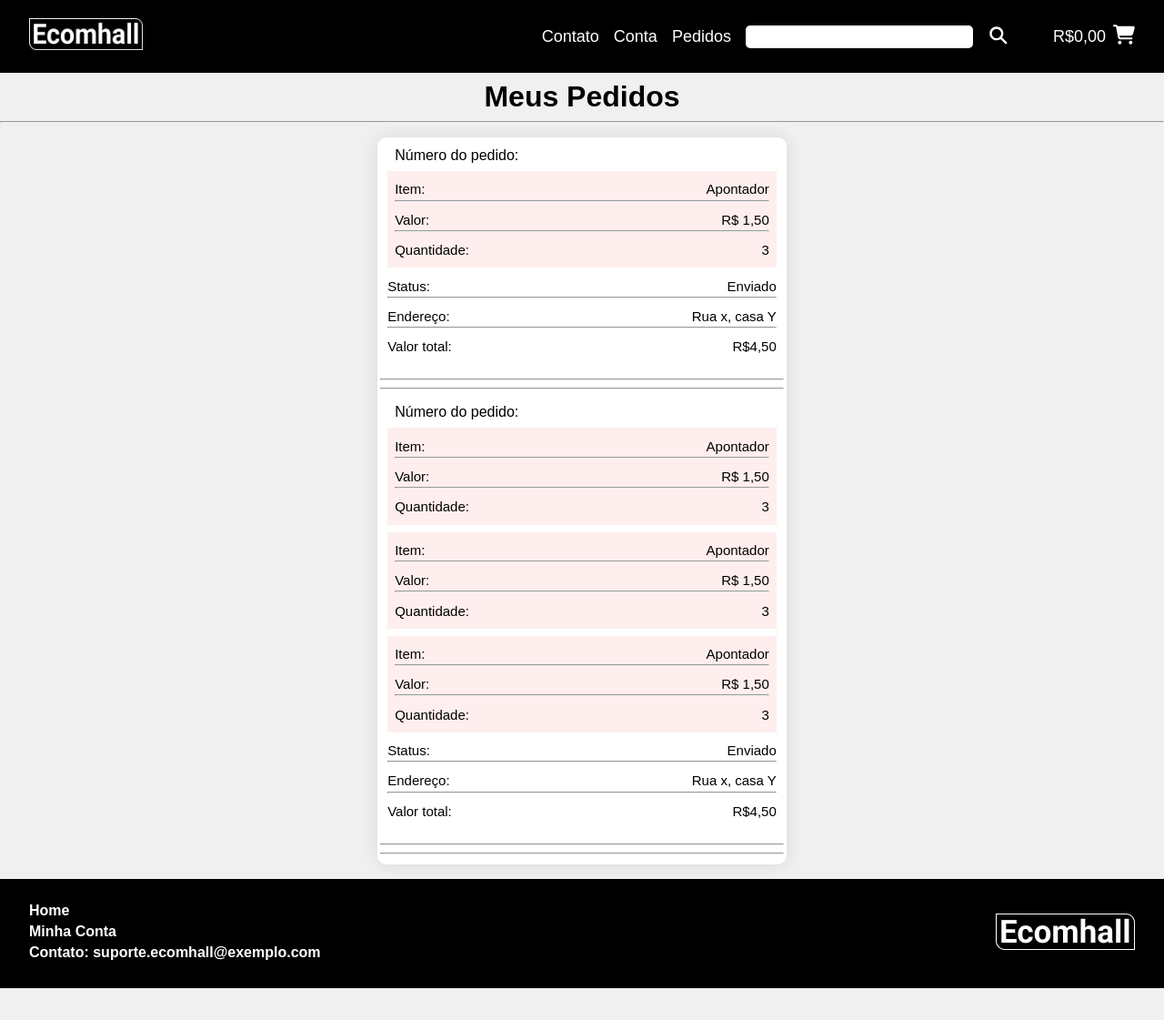
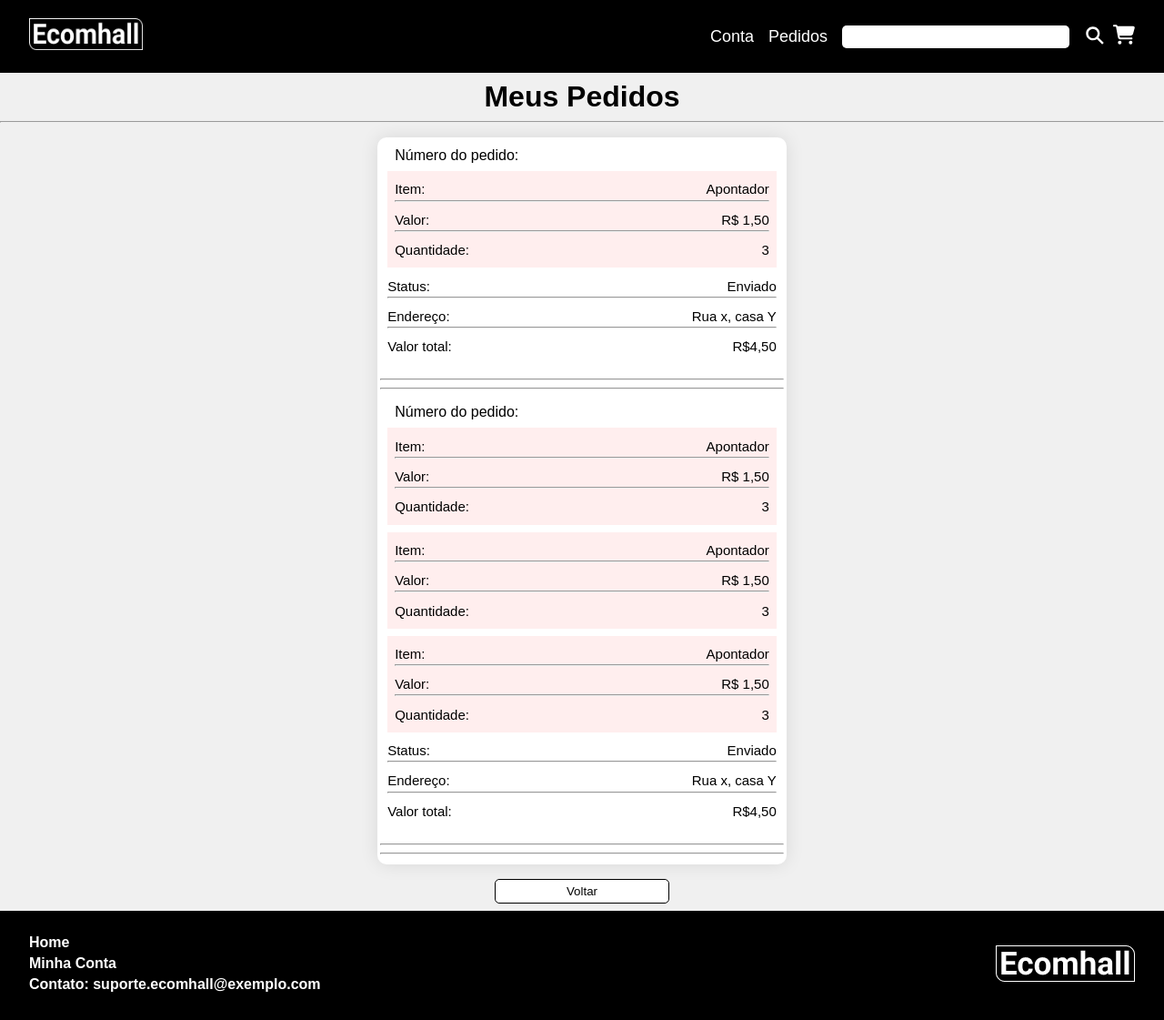
Before and after one commit to gabryel-academico/frontend-ecomhall, a React (Create React App) app: page /pedidos/cliente in a window 1280 px wide. Shown: the whole page at 91% size. Before the commit the page ends 1086 px from the top, so only its background shows below. Built offline with nearby package versions, Linux system fonts and the light colour scheme.

Commit message:
botao voltar, atualizando paramentros dos input senha e atualizando a navbar

```diff
--- a/src/components/Navbar/index.tsx
+++ b/src/components/Navbar/index.tsx
@@ -27,7 +27,7 @@ return(
         <div className="menu">
             <nav>
            <ul>
-            <li><Link to="#end">Contato</Link></li>
+
             <li><Link to="/login">Conta</Link></li>
             <li><Link to="/pedidos/cliente">Pedidos</Link></li>
            </ul>
@@ -35,7 +35,7 @@ return(
 
             <input type="text"/>
             <button onClick={()=>{handleclicksearch()}}>{<IoSearchSharp size={24}/>}</button>
-            <p>R$0,00</p>
+
             <Link to="/carrinho"><button id="shop">{<FaCartShopping size={24}/>}</button></Link>
 
 
--- a/src/pages/Login/index.tsx
+++ b/src/pages/Login/index.tsx
@@ -14,11 +14,11 @@ function Login() {
 
 
                     <div>
-                        <form action="">
+                        <form>
                             <TextField id="outlined-basic" label="Email" variant="outlined" size='small' margin='dense' sx={{
                                 width: "100%",
                             }}/>
-                            <TextField  id="outlined-basic" label="Senha" variant="outlined" size='small' margin='dense' sx={{
+                            <TextField  id="outlined-basic" label="Senha" variant="outlined" size='small' margin='dense' type="password" sx={{
                                 width: "100%",
                             }}/>
                         </form>
--- a/src/pages/Pedidos/Clientes/index.tsx
+++ b/src/pages/Pedidos/Clientes/index.tsx
@@ -1,10 +1,15 @@
 import "../style.css";
+import { useNavigate } from "react-router-dom";
 
 function PedidosC() {
+  const navigate = useNavigate();
   return (
     <div className="containerPedidos">
+
       <h1>Meus Pedidos</h1>
       <hr />
+
+
       <article className="areaPedidos">
           {/**Adicionar um map aqui para todos os pedidos do cliente */}
           <section className="pedido">
@@ -30,9 +35,6 @@ function PedidosC() {
 
 
             </section>
-
-
-
               <section id="finalPedido">
                 <div id="itemPedido">
                   <span>Status:</span>
@@ -114,8 +116,6 @@ function PedidosC() {
 
             </section>
 
-
-
                     <section id="finalPedido">
                       <div id="itemPedido">
                         <span>Status:</span>
@@ -136,6 +136,7 @@ function PedidosC() {
           <hr />
           <hr />
       </article>
+      <button onClick={() => navigate(-1)}>Voltar</button>
     </div>
 
   );
--- a/src/pages/Pedidos/style.css
+++ b/src/pages/Pedidos/style.css
@@ -31,6 +31,23 @@ body{
     padding: 0.2rem;
 
 }
+.areaPedidos hr{
+    margin-bottom: 0.5rem;
+}
+
+.containerPedidos button{
+    margin-bottom: 0.5rem;
+    border: solid 0.2px #000000;
+    background-color: white;
+    padding: 5px;
+    border-radius: 5px;
+    width: 15%;
+    cursor: pointer;
+}
+.containerPedidos button:hover {
+    background-color: #000000; /* Cor de fundo quando o mouse passa sobre o botão */
+    color: white; /* Cor do texto quando o mouse passa sobre o botão */
+}
 .pedido{
 
     border-radius: 10px;
@@ -38,9 +55,7 @@ body{
     margin-bottom: 1rem;
 }
 
-.areaPedidos hr{
-    margin-bottom: 0.5rem;
-}
+
 
 
 #numPedido{
--- a/src/pages/Registro/Cliente/index.tsx
+++ b/src/pages/Registro/Cliente/index.tsx
@@ -94,7 +94,7 @@ function RegCliente(){
                    <TextField id="outlined-basic" label="Email" value={email ?? ""} onChange={(e) => setEmail(e.target.value)} variant="outlined" margin="dense" size="small" sx={{
                     width: "100%",
                    }}/>
-                   <TextField id="outlined-basic" label="Senha" value={senha ?? ""} onChange={(e) => setSenha(e.target.value)} variant="outlined" margin="dense" size="small" sx={{
+                   <TextField id="outlined-basic" label="Senha" value={senha ?? ""} onChange={(e) => setSenha(e.target.value)} variant="outlined" margin="dense" size="small" type="password" sx={{
                     width: "100%",
                    }}/>
 
--- a/src/pages/Registro/Varejista/index.tsx
+++ b/src/pages/Registro/Varejista/index.tsx
@@ -95,7 +95,7 @@ function RegVarejista()
                    <TextField id="outlined-basic" label="Email" value={email ?? ""} onChange={(e) => setEmail(e.target.value)} variant="outlined" margin="dense" size="small" sx={{
                     width: "100%",
                    }}/>
-                   <TextField id="outlined-basic" label="Senha" value={senha ?? ""} onChange={(e) => setSenha(e.target.value)} variant="outlined" margin="dense" size="small" sx={{
+                   <TextField id="outlined-basic" label="Senha" value={senha ?? ""} onChange={(e) => setSenha(e.target.value)} variant="outlined" margin="dense" size="small" type="password"sx={{
                     width: "100%",
                    }}/>
 
```
Lines whose indentation alone changed are shown as unchanged.
